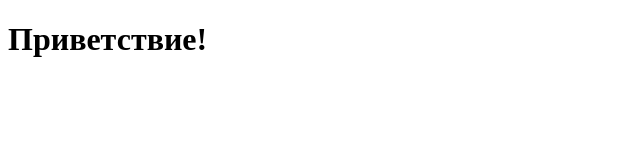
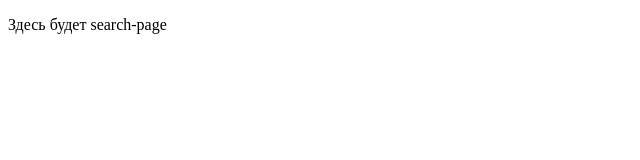
Before and after one commit to geoniced/git_tutorial, a plain HTML site: page index.html in a window 1280 px wide. Shown: the whole page, without its empty margins (0-640 px from the left). Drawn offline with Linux system fonts and the light colour scheme.

Commit message:
Изменяем кардинально верстку

```diff
--- a/index.html
+++ b/index.html
@@ -5,7 +5,7 @@
     <title>Tutorial</title>
 </head>
 <body>
-    <h1>Приветствие!</h1>
+    <p><span>Здесь будет search-page</span></p>
 
 </body>
 </html>
```
